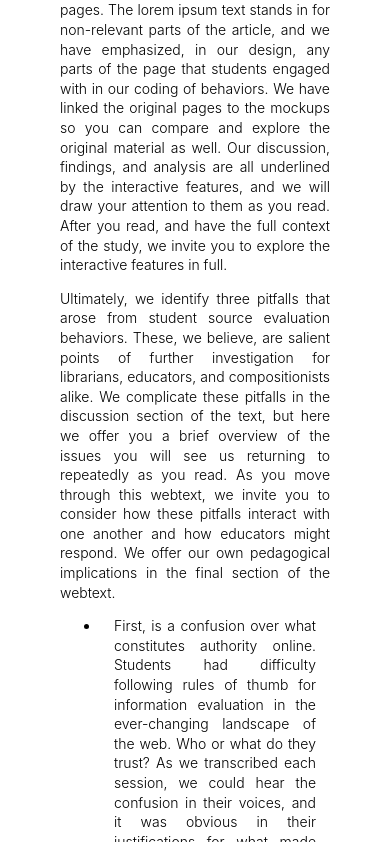
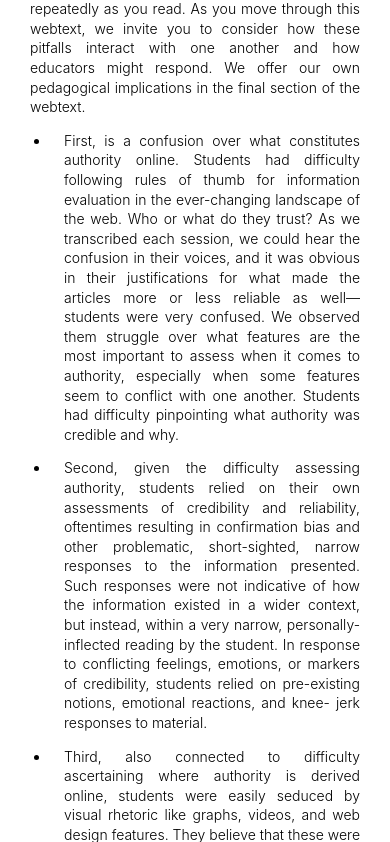
Before and after one commit to michaelmendoza/kairos2020-silva-green-mendoza, a React (Create React App) app: page / in a window 390 px wide. Shown: the part 2542-3384 px from the top of the page. Built offline with nearby package versions, Linux system fonts and the light colour scheme.

Commit message:
Improved mobile padding/margin styles.

```diff
--- a/src/styles/Base.scss
+++ b/src/styles/Base.scss
@@ -1,8 +1,9 @@
 // Media query sizes
-$media-L: 1440px;
-$media-M: 900px;
-$media-S: 768px;
-$media-XS: 668px;
+$media-XL: 1920px; // 1080 p - Desktop
+$media-L: 1440px; // Laptop
+$media-M: 1024px; // Tablet - Landscape
+$media-S: 768px; // Tablet - Portait
+$media-XS: 668px; // Phone
 
 // Colors
 $primary:#4468dc;
--- a/src/styles/Mobile.scss
+++ b/src/styles/Mobile.scss
@@ -1,9 +1,56 @@
+
+@media screen and (max-width: $media-L) {
+
+    .main-view {
+        margin: 0;
+        padding: 0 4em;
+    }
+
+    .section-article {
+        padding: 0 2em;
+        .blockquote { margin: 2em 1em; }
+        ul { padding-left: 2em; }
+        li {  padding: 0 0 0 1em; }
+    }
+
+    .interactive-panel {
+        padding: 3em;
+
+        .interactive-item .interactive-prompt.expert {
+            right: 0em;
+        }
+    }
+
+}
 
 @media screen and (max-width: $media-M) {
     .nav-view {
         width: 18em;
     }
 }
+
+@media screen and (max-width: $media-S) {
+    .main-view {
+        margin: 0;
+        padding: 0 2em;
+    }
+
+    .section-article {
+        padding: 0 1em;
+        .blockquote { margin: 2em 1em; }
+        ul { padding-left: 2em; }
+        li { padding: 0 0 0 1em; }
+    }
+
+    .interactive-panel {
+        padding: 5em;
+
+        .interactive-item .interactive-prompt.expert {
+            right: 4em;
+        }
+    }
+}
+
 
 @media screen and (max-width: $media-XS) {
 
@@ -29,17 +76,4 @@
             }
         }
     }
-
-    .main-view {
-        margin: 0;
-        padding: 0 2em;
-    }
-
-    .interactive-panel {
-        padding: 5em;
-
-        .interactive-item .interactive-prompt.expert {
-            right:4em;
-        }
-    }
 }
```
